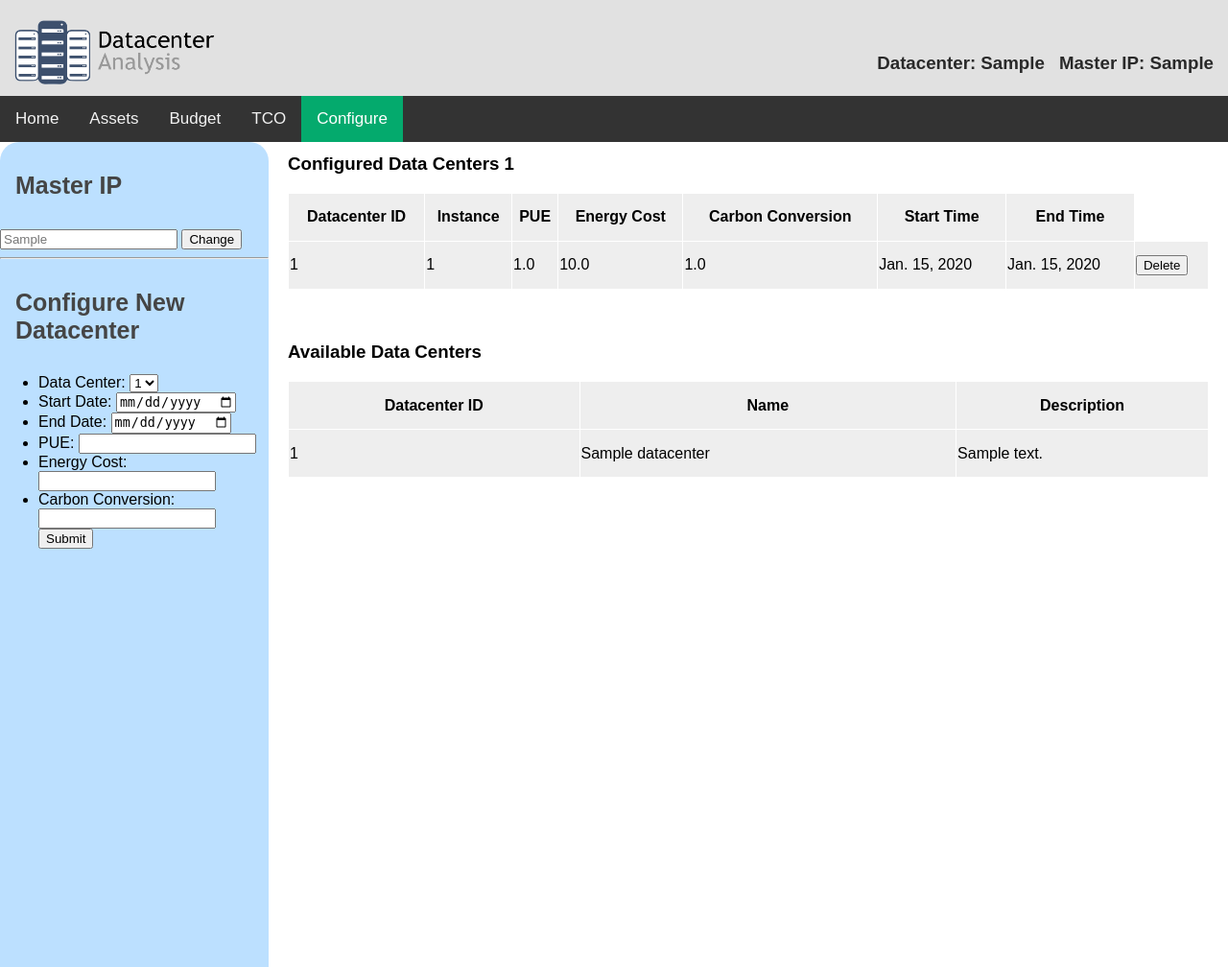
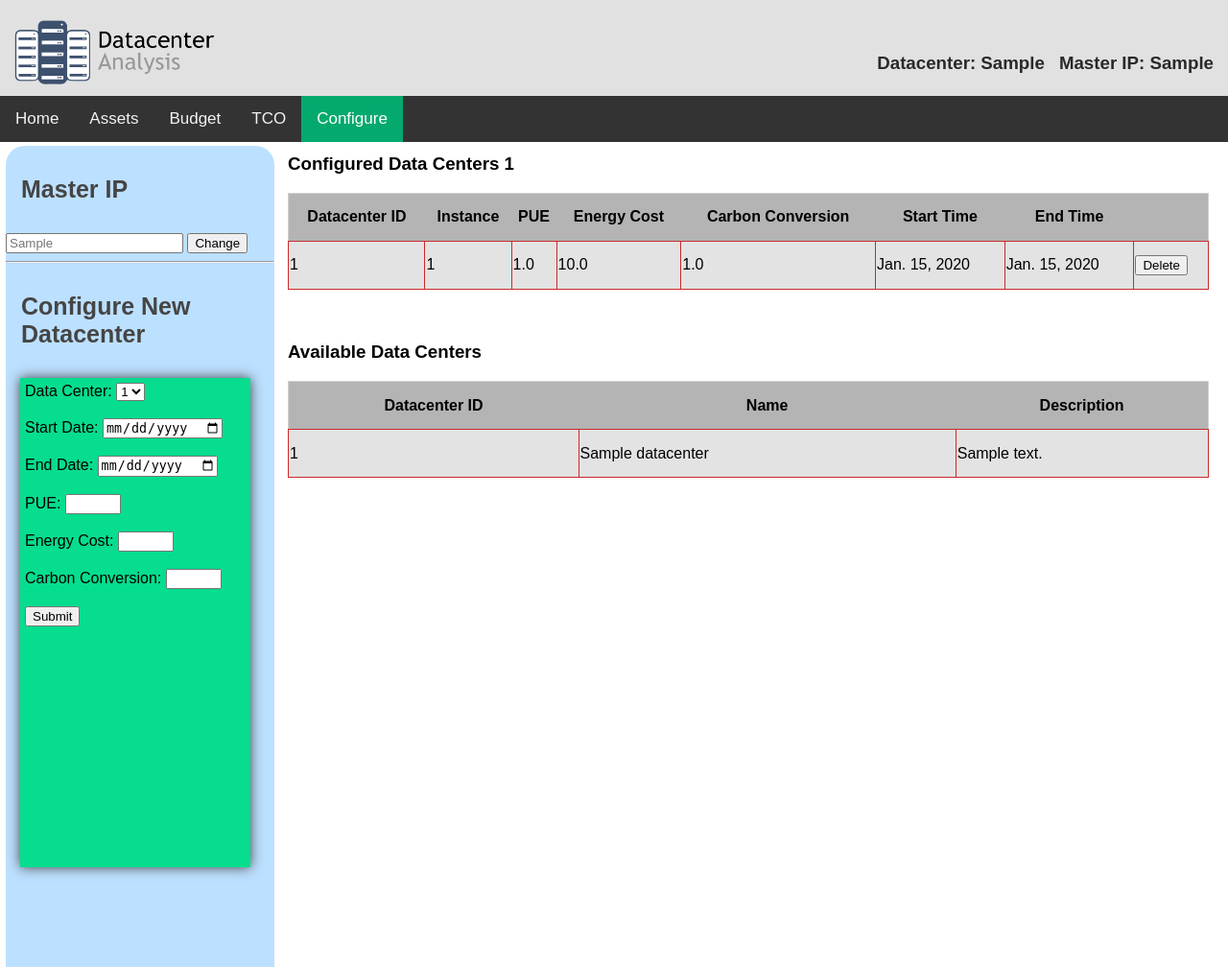
Before and after one commit to DanielHoulihan/Datacenter-Management, a Django app: page /tool/configure/ in a window 1280 px wide. Shown: the whole page at 96% size. Run offline with Django 3.2, Linux system fonts and the light colour scheme; tables that the repository leaves empty hold one stand-in row (values such as "Sample post"); a database or web service that is not in the repository returns one stand-in record (values such as "Sample title"); data that the repository does not hold is empty.

Commit message:
Configure UI update

```diff
--- a/webapp/tool/static/css/styles.css
+++ b/webapp/tool/static/css/styles.css
@@ -1,6 +1,10 @@
 body {
   margin: 0;
   font-family: Arial, Helvetica, sans-serif;
+}
+
+input[type=number]{
+  width: 50px;
 }
 
 .topnav {
@@ -28,17 +32,19 @@ body {
   text-decoration: none;
 }
 
-
-table, th, td {
-    border: 1px solid rgb(255, 255, 255);
+table{
+    border: 1px solid rgb(207, 207, 207);
     border-collapse: collapse;
   }
-  th, td {
-    background-color: #eeeeee;
+td {
+  border: 1px solid rgb(202, 42, 42);
+  background-color: #e3e3e3;
 }
 tr{
+  background-color: #b4b4b4;
   height: 50px;
 }
+
 
 .content {
   margin-left : 20px;
@@ -52,15 +58,14 @@ table, th, td {
   }
 
 .sidenav {
-    height: 100%;
+    height: 90%;
     width: 280px;
     position: fixed;
     z-index: 0;
-    top: 0;
-    left: 0;
+    left: 6px;
     background-color: rgb(188, 224, 255);
     overflow-x: hidden;
-    top:148px;
+    top:152px;
     border-top-left-radius: 20px;
     border-top-right-radius: 20px;
     border-bottom-right-radius:20px;
@@ -188,9 +193,17 @@ body {
 }
 
 
+.configure_card {
+  width: 230px;
+  height: 500px;
+  margin: 15px;
+  padding: 5px;
+  background-color: #06dd8e;
+  box-shadow: 0 0 12px rgb(63, 63, 63);
+  }
 
-
-
-.navbar8 #nav > .active > a {
-  color: red;
+ul.no-bullets {
+  list-style-type: none;
+  margin: 0;
+  padding: 0;
 }
--- a/webapp/tool/tco_services.py
+++ b/webapp/tool/tco_services.py
@@ -76,6 +76,7 @@ def get_energy_usage(master, datacenter, floorid, rackid, hostid, startTime, end
     url = "http://"+master+":8080/papillonserver/rest/datacenters/"+datacenter+"/floors/"+floorid+"/racks/"+rackid+"/hosts/"+hostid+"/power/app?starttime="+startTime+"&endtime="+endTime
     response = requests.get(url,headers={'Content-Type': 'application/json', 'Accept': "application/json"})
     data = response.json()
+    print(url)
     minutes=0
     total_watts=0
     for item in data['appPower']:
--- a/webapp/tool/templates/assets/floors.html
+++ b/webapp/tool/templates/assets/floors.html
@@ -4,7 +4,6 @@
 </head>
 
 {% block content %}
-
 <div class="content">
   <h2>Available Floors: {{floor_count}}</h2>
   <div class="card-container">
--- a/webapp/tool/templates/assets/racks.html
+++ b/webapp/tool/templates/assets/racks.html
@@ -4,7 +4,6 @@
 </head>
 
 {% block content %}
-
 <div class="content">
 <h2>Available Racks: {{rack_count}}</h2>
   <div class="card-container">
--- a/webapp/tool/templates/budget/budget.html
+++ b/webapp/tool/templates/budget/budget.html
@@ -7,10 +7,6 @@
 
 <div class="content">
     <h1>{{budget}} (TODO)</h1>
+</div>
 
-
-
-
-
-</div>
 {% endblock %}
--- a/webapp/tool/templates/configure/configure.html
+++ b/webapp/tool/templates/configure/configure.html
@@ -15,10 +15,10 @@
 
 
     <h3>Configure New Datacenter</h3>
-
+    <div class="configure_card">
     <form method="POST">
       {% csrf_token %}
-      <ul>
+      <ul class="no-bullets">
         <li>
           <label for="to_configure">Data Center: </label>
           <select name="to_configure">
@@ -27,30 +27,36 @@
           {% endfor %}
           </select>
         </li>
+        <br>
         <li>
           <label for="start">Start Date:</label>
           <input type="date" id="start" name="start">
         </li>
+        <br>
         <li>
           <label for="endTime">End Date:</label>
           <input type="date" id="endTime" name="endTime">
         </li>
+        <br>
         <li>
-          <label for="pue">PUE:</label>
+          <label width="1px" for="pue">PUE:</label>
           <input type="number" id="pue" name="pue" step="0.1">
         </li>
+        <br>
         <li>
           <label for="energy_cost">Energy Cost:</label>
           <input type="number" id="energy_cost" name="energy_cost" step="0.1">
         </li>
+        <br>
         <li>
           <label for="carbon_conversion">Carbon Conversion:</label>
           <input type="number" id="carbon_conversion" name="carbon_conversion" step="0.1">
         </li>
-
+        <br>
       <button type="submit" class="save">Submit</button>
     </ul>
     </form>
+  </div>
   </div>
 
 
@@ -66,6 +72,7 @@
     <th>Carbon Conversion</th>
     <th>Start Time</th>
     <th>End Time</th>
+    <th></th>
   </tr>
   {% for datacenter in configured %}
   <tr>
--- a/webapp/tool/templates/home/base.html
+++ b/webapp/tool/templates/home/base.html
@@ -6,7 +6,6 @@
   <meta charset="utf-8">
   <meta name="viewport" content="width=device-width, initial-scale=1">
   <link rel="stylesheet" href="/../../static/css/styles.css">
-
 </head>
 
 <div class="topnav">
@@ -26,7 +25,6 @@
 
 
 <div class="content">
-
   {% block content %}
   {% endblock %}
 </div>
--- a/webapp/tool/templates/pick_datacenter/pick_data_center.html
+++ b/webapp/tool/templates/pick_datacenter/pick_data_center.html
@@ -4,7 +4,6 @@
 </head>
 
 {% block content %}
-
 <div class="content">
   <h2>You must select a data center first</h2>
 </div>
```
Also changed, not shown: webapp/tool/templates/assets/hosts.html (+6 -8 lines), webapp/tool/templates/home/home.html (+10 -5 lines), webapp/db.sqlite3. Lines whose indentation alone changed are shown as unchanged.
